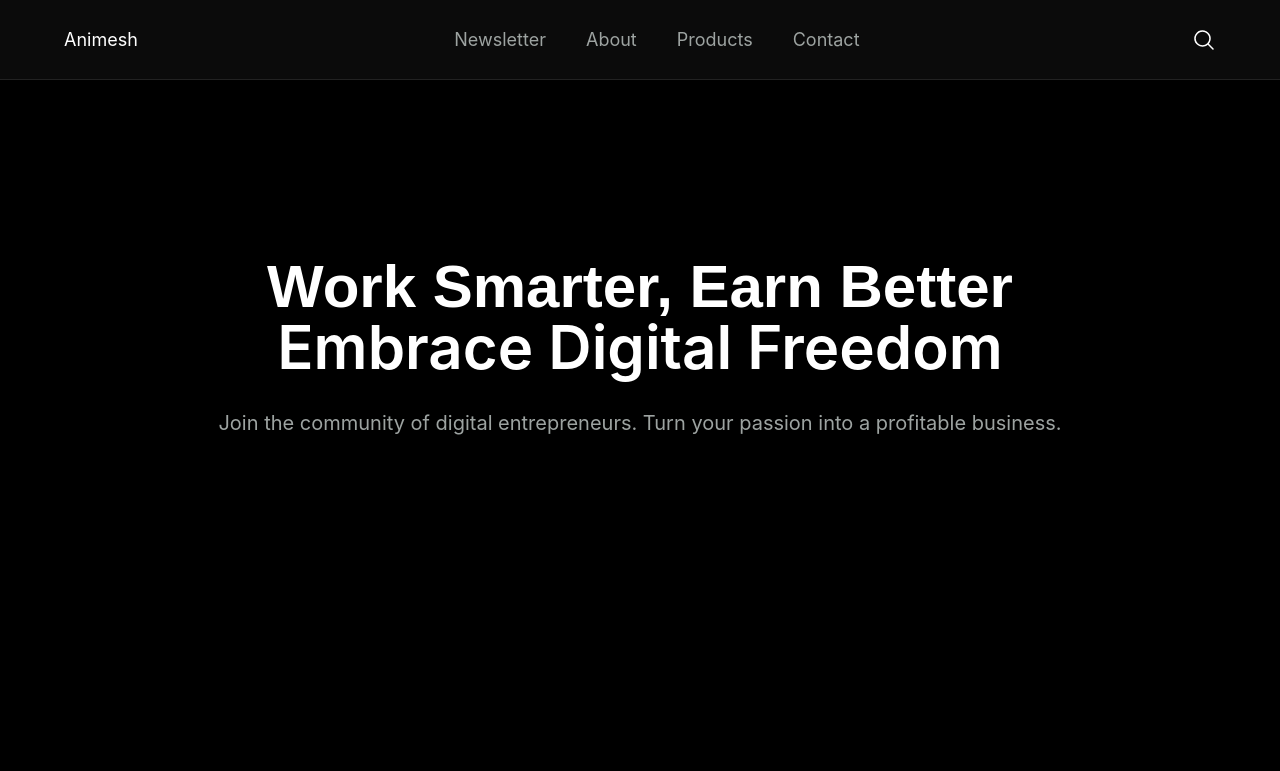
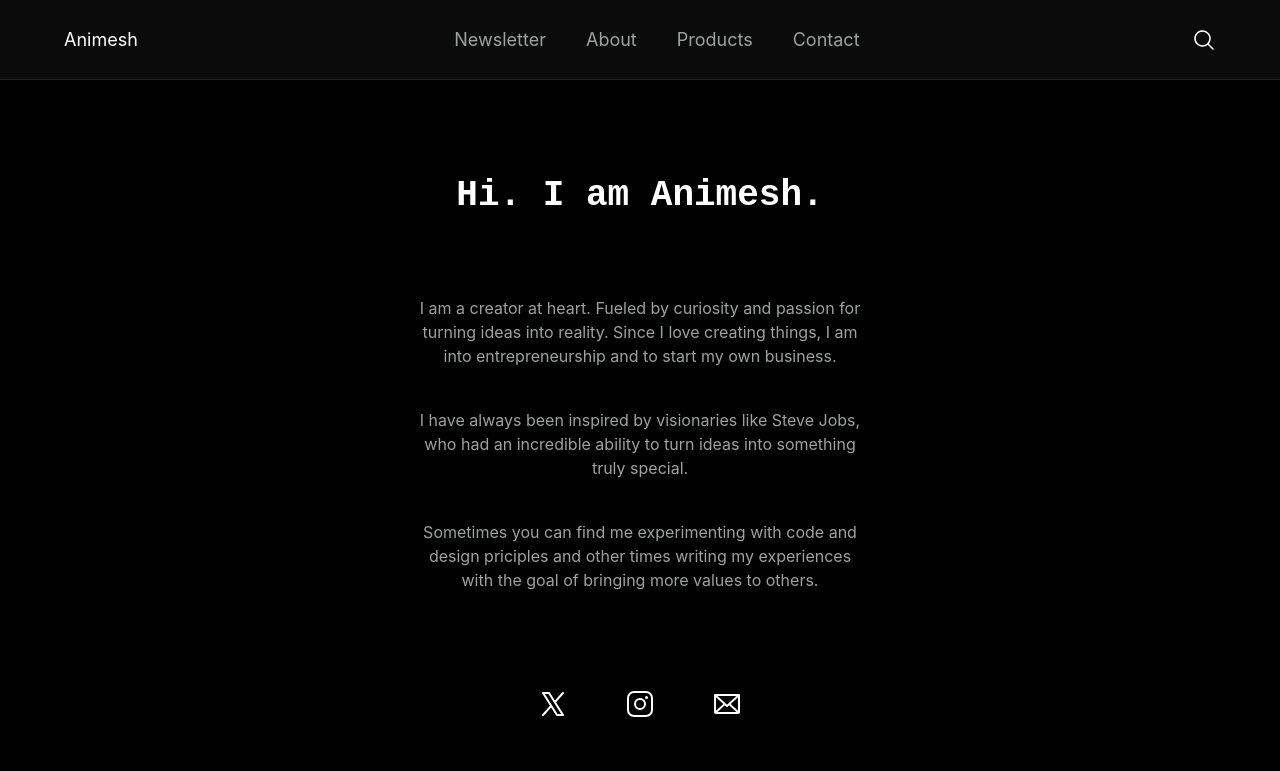
Before and after one commit to animeshhq/portfolio, an Astro site: page / in a window 1280 px wide. Built offline with nearby package versions, Linux system fonts and the light colour scheme; Astro itself is replaced by a stand-in of ours.

Commit message:
modified:   src/pages/index.astro

```diff
--- a/src/pages/index.astro
+++ b/src/pages/index.astro
@@ -4,15 +4,54 @@ import Layout from '../layouts/Layout.astro';
 import '@fontsource/vt323';
 ---
 
-<Layout title="Animesh">
+<Layout title="About">
   <header>
     <Nav client:load />
   </header>
-  <main class="h-screen w-full bg-black text-white">
-    <div class="h-2/3 w-full flex flex-col items-center justify-center px-4 text-center">
-      <h1 class="font-poppins font-semibold text-white text-3xl sm:text-4xl md:text-5xl lg:text-6xl antialiased">Work Smarter, Earn Better</h1>
-      <h1 class="font-inter font-semibold text-white text-3xl sm:text-4xl md:text-5xl lg:text-6xl antialiased pb-4 sm:pb-6 md:pb-8">Embrace Digital Freedom</h1>
-      <p class="font-inter text-base sm:text-lg md:text-xl text-[#9DA3A1]">Join the community of digital entrepreneurs. Turn your passion into a profitable business.</p>
+  <main class="w-full h-screen bg-black flex justify-center items-center">
+  <div class="h-screen w-full bg-black text-white max-w-[476px]">
+    <div class="h-screen w-full flex flex-col items-center px-4 text-center">
+      <p class="font-jet font-semibold text-white text-xl sm:text-3xl md:text-4xl antialiased mt-24">Hi. I am Animesh.</p>
+      <p class="mt-20 ml-4 sm:ml-0 mr-4 sm:mr-0 font-inter text-[#9DA3A1]">
+        I am a creator at heart. Fueled by curiosity and passion for turning ideas into reality. Since I love creating things, I am into entrepreneurship and to start my own business.
+      <p class="mt-10 ml-4 sm:ml-0 mr-4 sm:mr-0 font-inter text-[#9DA3A1]">I have always been inspired by visionaries like Steve Jobs, who had an incredible ability to turn ideas into something truly special.</p>
+      </p>
+      <p class="mt-10 ml-4 sm:ml-0 mr-4 sm:mr-0 font-inter text-[#9DA3A1]">Sometimes you can find me experimenting with code and design priciples and other times writing my experiences with the goal of bringing more values to others.</p>
+
+      <div class="flex flex-row h-32 w-1/2 justify-between items-center mt-12">
+        <div class="group relative flex justify-center items-center h-12 w-12">
+          <a href="https://x.com/animeshryu" target="_blank">
+            <svg xmlns="http://www.w3.org/2000/svg" width="32" height="32" fill="#ffffff" viewBox="0 0 256 256">
+              <path d="M214.75,211.71l-62.6-98.38,61.77-67.95a8,8,0,0,0-11.84-10.76L143.24,99.34,102.75,35.71A8,8,0,0,0,96,32H48a8,8,0,0,0-6.75,12.3l62.6,98.37-61.77,68a8,8,0,1,0,11.84,10.76l58.84-64.72,40.49,63.63A8,8,0,0,0,160,224h48a8,8,0,0,0,6.75-12.29ZM164.39,208,62.57,48h29L193.43,208Z"></path>
+            </svg>
+          </a>
+          <div class="absolute center-x duration-[800ms] transition-all scale-0 opacity-0 blur-[8px] translate-y-8 group-hover:scale-100 group-hover:opacity-100 group-hover:blur-0 group-hover:-translate-y-2 w-max pointer-events-none bottom-[calc(100%-8px)] z-10 text-center pt-2 pb-3 px-4 border border-[#FFFFFF1A] bg-[#0C0C0CD1] backdrop-blur-[6px] rounded-lg">
+            Twitter
+            <!-- <div class="text-sm">WEB DESIGN</div> -->
+          </div>
+        </div>
+        <div class="group relative flex justify-center items-center h-12 w-12">
+          <a href="https://instagram.com/animeshryu" target="_blank">
+            <svg xmlns="http://www.w3.org/2000/svg" width="32" height="32" fill="#ffffff" viewBox="0 0 256 256">
+              <path d="M128,80a48,48,0,1,0,48,48A48.05,48.05,0,0,0,128,80Zm0,80a32,32,0,1,1,32-32A32,32,0,0,1,128,160ZM176,24H80A56.06,56.06,0,0,0,24,80v96a56.06,56.06,0,0,0,56,56h96a56.06,56.06,0,0,0,56-56V80A56.06,56.06,0,0,0,176,24Zm40,152a40,40,0,0,1-40,40H80a40,40,0,0,1-40-40V80A40,40,0,0,1,80,40h96a40,40,0,0,1,40,40ZM192,76a12,12,0,1,1-12-12A12,12,0,0,1,192,76Z"></path>
+            </svg>
+          </a>
+          <div class="absolute center-x duration-[800ms] transition-all scale-0 opacity-0 blur-[8px] translate-y-8 group-hover:scale-100 group-hover:opacity-100 group-hover:blur-0 group-hover:-translate-y-2 w-max pointer-events-none bottom-[calc(100%-8px)] z-10 text-center pt-2 pb-3 px-4 border border-[#FFFFFF1A] bg-[#0C0C0CD1] backdrop-blur-[6px] rounded-lg">
+            Instgram
+            <!-- <div class="text-sm">PROFILE</div> -->
+          </div>
+        </div>
+        <div class="group relative flex justify-center items-center h-12 w-12">
+          <a href="mailto:animeshryu@gmail.com">
+            <svg xmlns="http://www.w3.org/2000/svg" width="32" height="32" fill="#ffffff" viewBox="0 0 256 256"><path d="M224,48H32a8,8,0,0,0-8,8V192a16,16,0,0,0,16,16H216a16,16,0,0,0,16-16V56A8,8,0,0,0,224,48Zm-96,85.15L52.57,64H203.43ZM98.71,128,40,181.81V74.19Zm11.84,10.85,12,11.05a8,8,0,0,0,10.82,0l12-11.05,58,53.15H52.57ZM157.29,128,216,74.18V181.82Z"></path></svg>
+          </a>
+          <div class="absolute center-x duration-[800ms] transition-all scale-0 opacity-0 blur-[8px] translate-y-8 group-hover:scale-100 group-hover:opacity-100 group-hover:blur-0 group-hover:-translate-y-2 w-max pointer-events-none bottom-[calc(100%-8px)] z-10 text-center pt-2 pb-3 px-4 border border-[#FFFFFF1A] bg-[#0C0C0CD1] backdrop-blur-[6px] rounded-lg">
+            Soon
+            <!-- <div class="text-sm">CONTACT</div> -->
+          </div>
+        </div>
+      </div>
     </div>
-  </main>
+  </div>
+</main>
 </Layout>
```
